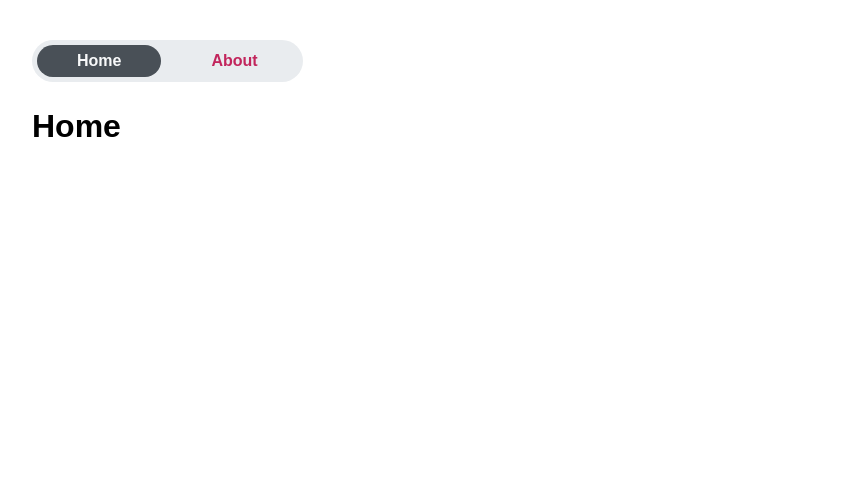
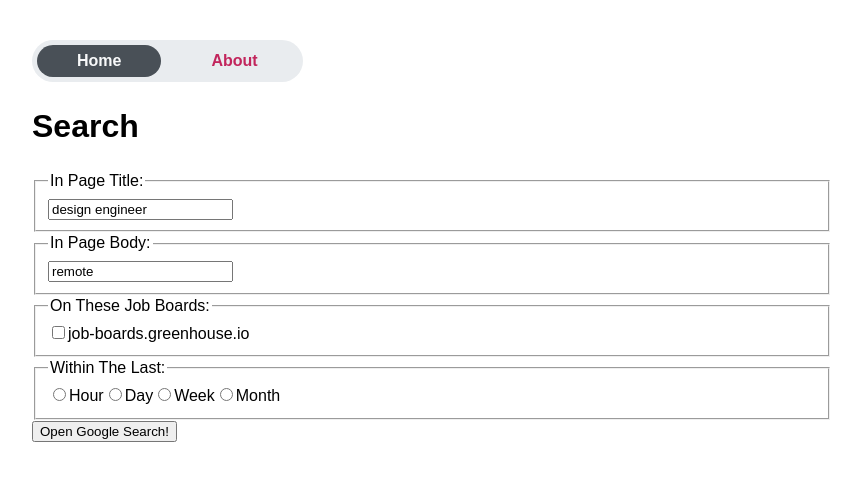
Before and after one commit to lonekorean/job-googler, a React (Vite) app: page / in a window 1280 px wide. Shown: the top 480 px of the page, without its empty margins (208-1069 px from the left). Built offline with nearby package versions, Linux system fonts and the light colour scheme.

Commit message:
sketching out the form

```diff
--- a/src/pages/Home.tsx
+++ b/src/pages/Home.tsx
@@ -2,6 +2,33 @@ import '../styles/pages/Home.css';
 
 export default function Home() {
   return (
-    <h1>Home</h1>
+    <>
+      <h1>Search</h1>
+
+      <fieldset>
+        <legend>In Page Title:</legend>
+        <input type="text" value="design engineer" />
+      </fieldset>
+
+      <fieldset>
+        <legend>In Page Body:</legend>
+        <input type="text" value="remote" />
+      </fieldset>
+
+      <fieldset>
+        <legend>On These Job Boards:</legend>
+        <input type="checkbox" /><label>job-boards.greenhouse.io</label>
+      </fieldset>
+
+      <fieldset>
+        <legend>Within The Last:</legend>
+        <input type="radio" id="within-hour" name="within" value="h" /><label htmlFor="within-hour">Hour</label>
+        <input type="radio" id="within-day" name="within" value="d" /><label htmlFor="within-day">Day</label>
+        <input type="radio" id="within-week" name="within" value="w" /><label htmlFor="within-week">Week</label>
+        <input type="radio" id="within-month" name="within" value="m" /><label htmlFor="within-month">Month</label>
+      </fieldset>
+
+      <button>Open Google Search!</button>
+    </>
   );
 }
```
